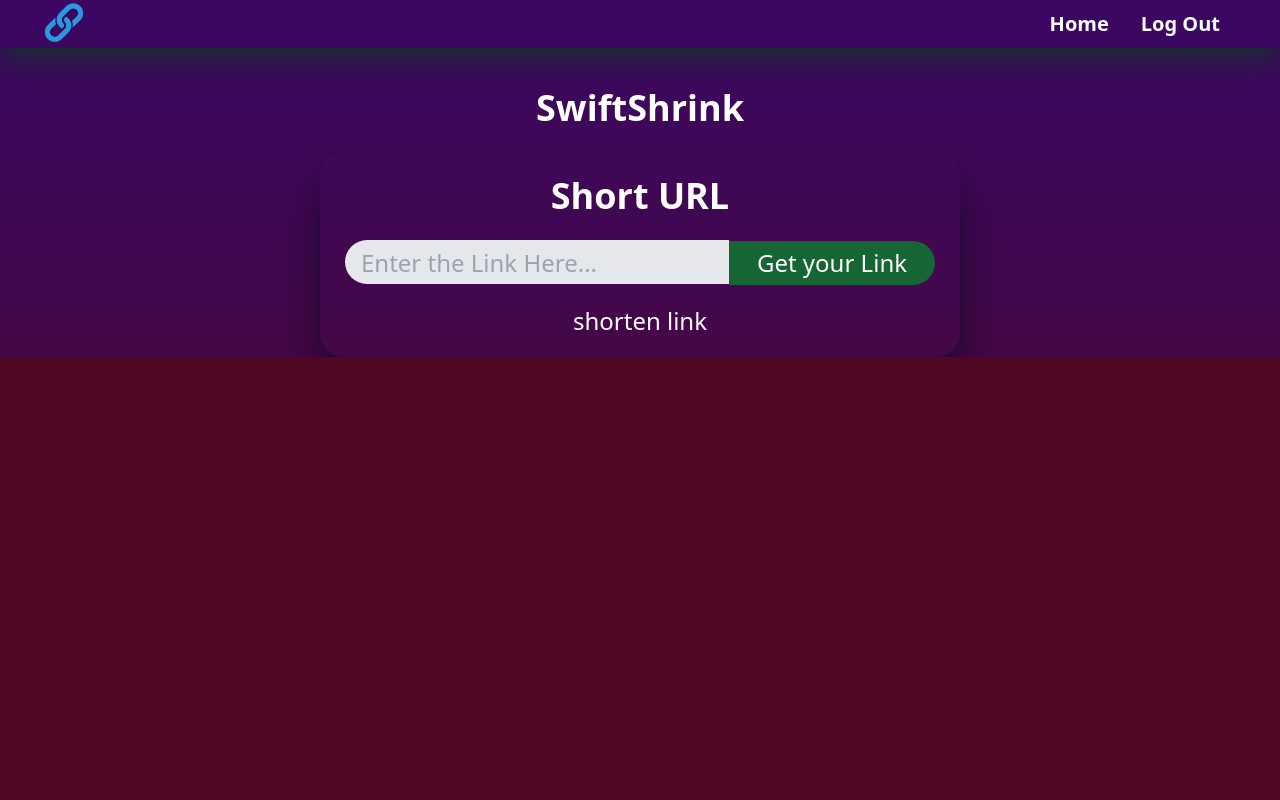
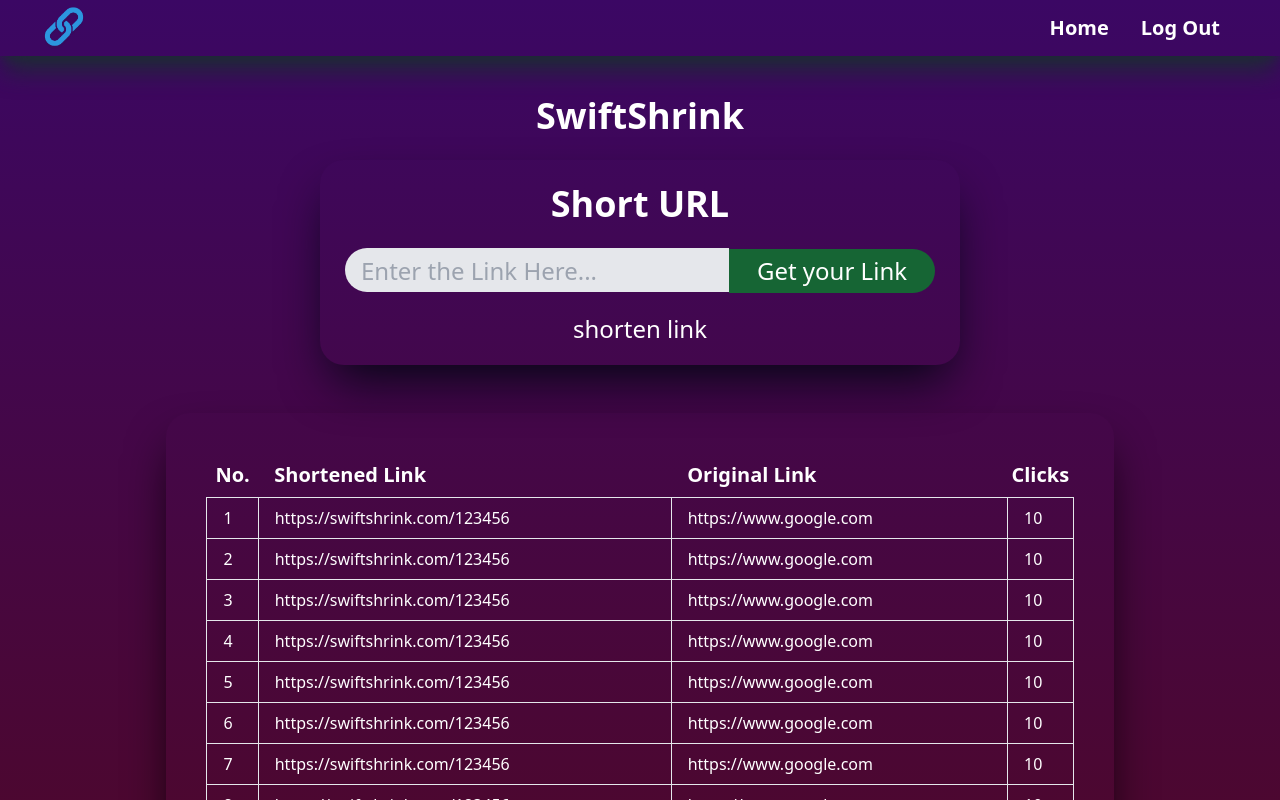
Before and after one commit to BilalAtique/link-shortener, a React (Vite) app in the folder client/: page /dashboard in a window 1280 px wide. Shown: the top 800 px of the page. Built offline with nearby package versions, Linux system fonts and the light colour scheme.

Commit message:
feat: designed table

```diff
--- a/client/src/Pages/Dashboard.jsx
+++ b/client/src/Pages/Dashboard.jsx
@@ -4,7 +4,7 @@ import UrlDisplay from "../components/UrlDisplay";
 
 const Dashboard = () => {
   return (
-    <div className="flex flex-col h-screen  bg-gradient-to-b from-purple-950 to-pink-950">
+    <div className="flex flex-col bg-gradient-to-b from-purple-950 to-pink-950">
       {/* Header */}
       <Header />
 
--- /dev/null
+++ b/client/src/components/NewLink.jsx
@@ -0,0 +1,21 @@
+import PropTypes from "prop-types";
+
+const NewLink = ({ index, shortenedLink, originalLink, clicks }) => {
+  return (
+    <tr>
+      <td className="border px-4 py-2">{index}</td>
+      <td className="border px-4 py-2">{shortenedLink}</td>
+      <td className="border px-4 py-2">{originalLink}</td>
+      <td className="border px-4 py-2">{clicks}</td>
+    </tr>
+  );
+};
+
+NewLink.propTypes = {
+  index: PropTypes.number.isRequired,
+  shortenedLink: PropTypes.string.isRequired,
+  originalLink: PropTypes.string.isRequired,
+  clicks: PropTypes.number.isRequired,
+};
+
+export default NewLink;
--- a/client/src/components/UrlDisplay.jsx
+++ b/client/src/components/UrlDisplay.jsx
@@ -1,8 +1,97 @@
+import NewLink from "./NewLink";
+
 const UrlDisplay = () => {
+  const links = [
+    {
+      _id: 1,
+      shortenedLink: "https://swiftshrink.com/123456",
+      originalLink: "https://www.google.com",
+      clicks: 10,
+    },
+    {
+      _id: 2,
+      shortenedLink: "https://swiftshrink.com/123456",
+      originalLink: "https://www.google.com",
+      clicks: 10,
+    },
+    {
+      _id: 3,
+      shortenedLink: "https://swiftshrink.com/123456",
+      originalLink: "https://www.google.com",
+      clicks: 10,
+    },
+    {
+      _id: 4,
+      shortenedLink: "https://swiftshrink.com/123456",
+      originalLink: "https://www.google.com",
+      clicks: 10,
+    },
+    {
+      _id: 5,
+      shortenedLink: "https://swiftshrink.com/123456",
+      originalLink: "https://www.google.com",
+      clicks: 10,
+    },
+    {
+      _id: 6,
+      shortenedLink: "https://swiftshrink.com/123456",
+      originalLink: "https://www.google.com",
+      clicks: 10,
+    },
+    {
+      _id: 7,
+      shortenedLink: "https://swiftshrink.com/123456",
+      originalLink: "https://www.google.com",
+      clicks: 10,
+    },
+    {
+      _id: 8,
+      shortenedLink: "https://swiftshrink.com/123456",
+      originalLink: "https://www.google.com",
+      clicks: 10,
+    },
+    {
+      _id: 9,
+      shortenedLink: "https://swiftshrink.com/123456",
+      originalLink: "https://www.google.com",
+      clicks: 10,
+    },
+    {
+      _id: 10,
+      shortenedLink: "https://swiftshrink.com/123456",
+      originalLink: "https://www.google.com",
+      clicks: 10,
+    },
+  ];
   return (
-    <div className="bg-pink-950 flex items-center justify-center h-full ">
-      <div className="max-w-md w-full p-6">
-        {/* Your content for the bottom div goes here */}
+    <div className="flex w-full p-12 justify-center ">
+      <div className="p-10 text-white w-[80%] shadow-2xl shadow-black rounded-3xl">
+        {/* Your table of shortened links with numbers and number of clicks */}
+        <table className="w-[100%] ">
+          <thead>
+            <tr className="text-xl">
+              <th className="w-7 px-2 py-1">No.</th>
+              <th className="px-4 py-2 text-left">Shortened Link</th>
+              <th className="px-4 py-2 text-left">Original Link</th>
+              <th className="w-16 px-1 py-1 ">Clicks</th>
+            </tr>
+          </thead>
+          <tbody>
+            {/*
+                links --> array of links
+                array of links - map - NewLink component props
+             */}
+            {links.map((link, index) => (
+              <NewLink
+                key={link._id}
+                index={index + 1}
+                shortenedLink={link.shortenedLink}
+                originalLink={link.originalLink}
+                clicks={link.clicks}
+              />
+            ))}
+          </tbody>
+        </table>
       </div>
     </div>
   );
```
